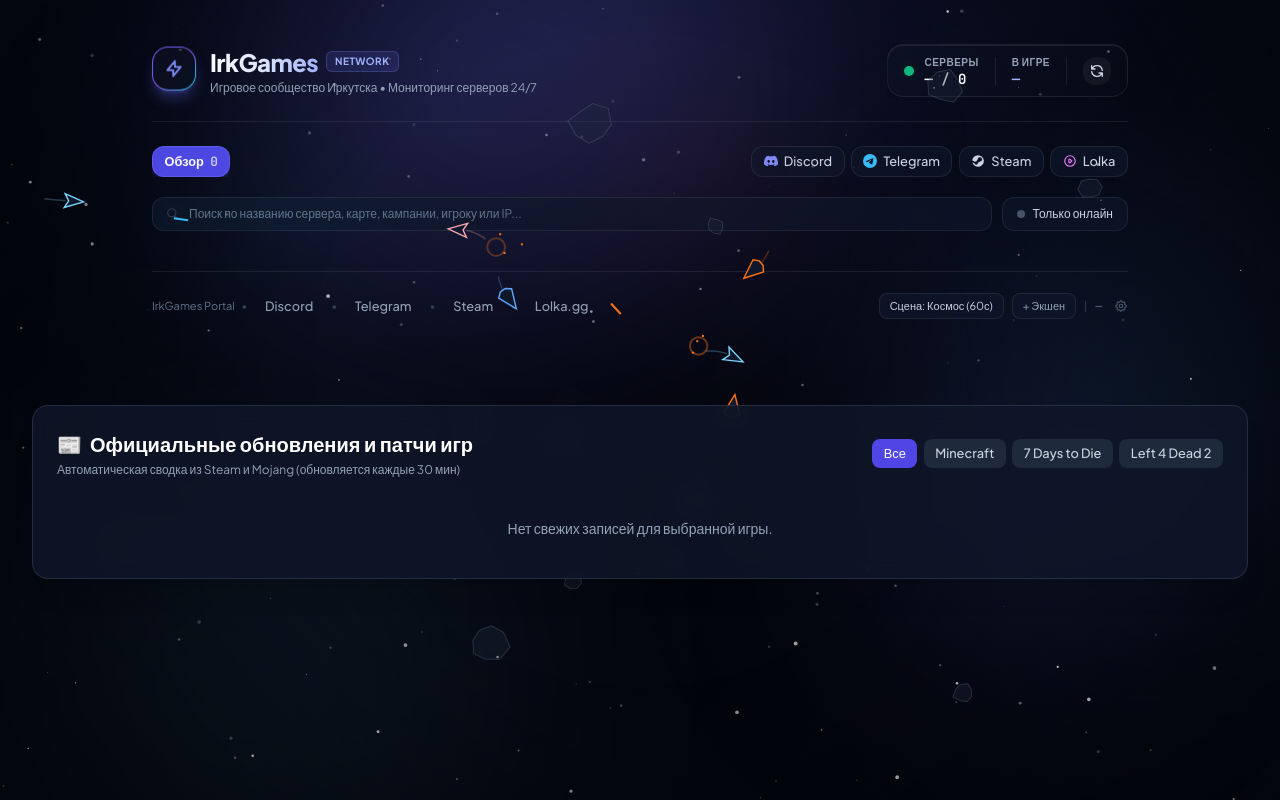
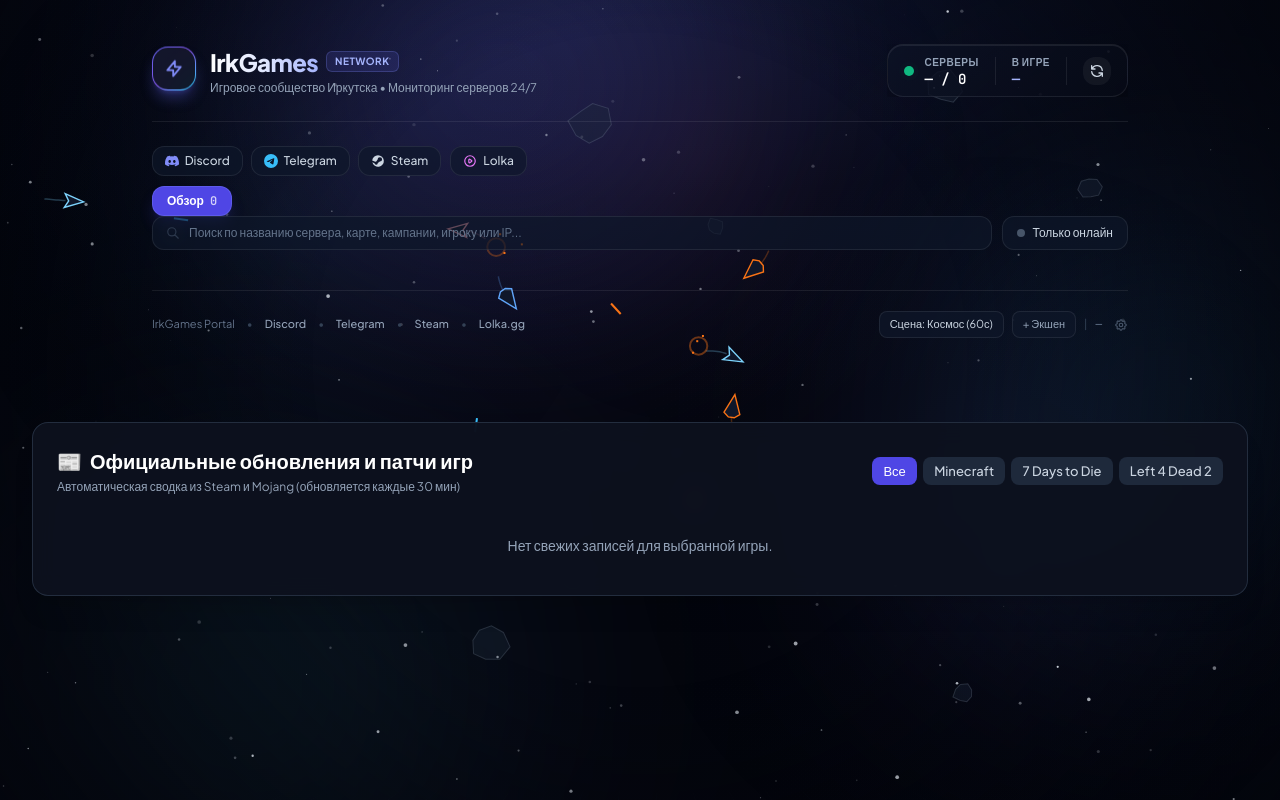
Before and after one commit to Oddrine/WebmonitoringGames, a FastAPI app: template templates/index.html in a window 1280 px wide. Run offline with FastAPI, Linux system fonts and the light colour scheme; the template is opened without the code that fills it, so the values that code supplies are empty; parts of the project's set-up code (start-up, migrations or seed data) failed here and were passed over; some libraries are stand-ins or nearby versions.

Commit message:
Двухрядная навигация, фон под карточками и безопасный деплой

```diff
--- a/templates/index.html
+++ b/templates/index.html
@@ -175,43 +175,21 @@
 </style>
 
 
-<style id="navbar-align-fix">
-  /* Общий контейнер навигации и соцсетей */
-  header .flex.flex-wrap,
-  nav .flex.flex-wrap,
-  .nav-tabs-bar,
-  div:has(> a[href*="discord"]),
-  div:has(> a[href*="t.me"]) {
-    display: flex !important;
-    flex-wrap: nowrap !important;
-    align-items: center !important;
-    gap: 0.4rem !important;
-  }
-  /* Контейнер-родитель, содержащий и вкладки, и соцсети */
-  div:has(> .nav-tabs-bar) {
-    display: flex !important;
-    flex-wrap: nowrap !important;
-    justify-content: space-between !important;
-    align-items: center !important;
-    gap: 0.75rem !important;
-    overflow-x: auto !important;
-    scrollbar-width: none !important;
-  }
-  div:has(> .nav-tabs-bar)::-webkit-scrollbar {
-    display: none !important;
-  }
-  .nav-tabs-bar button,
-  .nav-tabs-bar a,
-  div:has(> a[href*="discord"]) a,
-  div:has(> a[href*="t.me"]) a {
-    white-space: nowrap !important;
-    flex-shrink: 0 !important;
-    padding: 0.42rem 0.72rem !important;
-    font-size: 0.8rem !important;
-    line-height: 1.2 !important;
-  }
+
+
+
+
+
+
+
+
+<style id="portal-layout-fix">
+header, main, section, footer { position: relative; z-index: 10; }
+.bg-slate-900\/80, .bg-slate-900\/60, .bg-slate-900\/50, [class*="bg-[#"] { background-color: rgba(13, 18, 30, 0.94) !important; backdrop-filter: blur(8px); }
+.portal-nav-wrapper { display: flex !important; flex-direction: column !important; align-items: flex-start !important; gap: 0.65rem !important; width: 100% !important; }
+.portal-socials-row { order: 1 !important; display: flex !important; flex-wrap: wrap !important; align-items: center !important; gap: 0.5rem !important; }
+.portal-games-row { order: 2 !important; display: flex !important; flex-wrap: wrap !important; align-items: center !important; gap: 0.5rem !important; }
 </style>
-
 </head>
 <body class="text-slate-100 min-h-screen font-sans antialiased selection:bg-indigo-500/30 selection:text-indigo-200">
     <div class="space-bg">
@@ -1966,7 +1944,7 @@ fetch('/api/game-news')
 </script>
 
 
-<canvas id="space-battle-canvas" style="position:fixed;inset:0;width:100%;height:100%;z-index:0;pointer-events:none;"></canvas>
+<canvas id="space-battle-canvas" style="position:fixed;inset:0;width:100%;height:100%;z-index:-1;pointer-events:none;"></canvas>
 <script id="space-battle-engine">
 (function() {
   // Удаляем старые фоновые canvas, если остались
@@ -2319,5 +2297,22 @@ fetch('/api/game-news')
 })();
 </script>
 
+
+
+
+
+
+
+<script id="portal-nav-reorder">
+document.addEventListener('DOMContentLoaded', () => {
+  const gBtn = Array.from(document.querySelectorAll('button, a')).find(e => e.textContent.trim().startsWith('Обзор'));
+  const sBtn = Array.from(document.querySelectorAll('a, button')).find(e => e.textContent.includes('Discord'));
+  if (gBtn && sBtn && gBtn.parentElement !== sBtn.parentElement) {
+    gBtn.parentElement.className = 'portal-games-row';
+    sBtn.parentElement.className = 'portal-socials-row';
+    if (gBtn.parentElement.parentElement) gBtn.parentElement.parentElement.className = 'portal-nav-wrapper';
+  }
+});
+</script>
 </body>
 </html>
```
Also changed, not shown: CHANGELOG.md (added), 1 other file.
